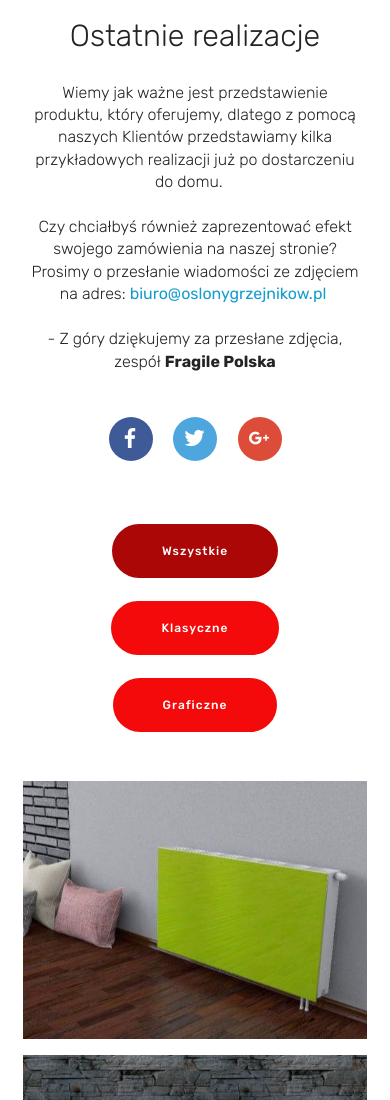
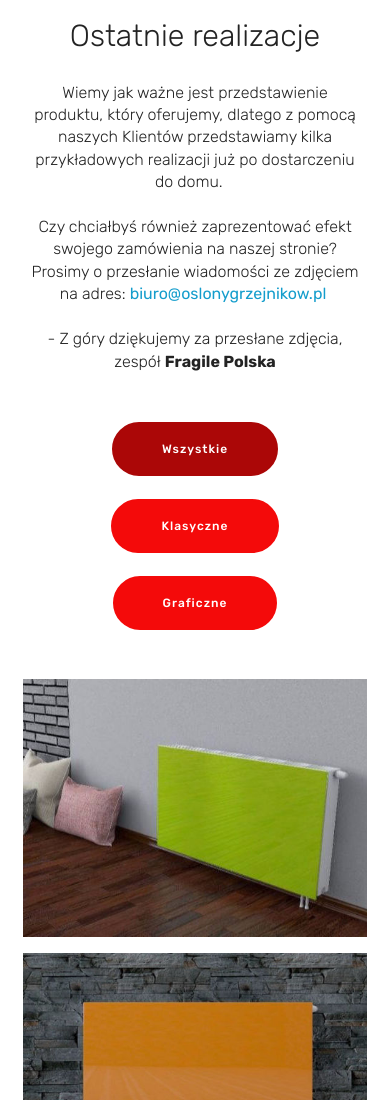
Before and after one commit to michborg/opinie, a plain HTML site: page page1.html in a window 390 px wide. Shown: the top 1100 px of the page. Drawn offline with Linux system fonts and the light colour scheme; files whose address does not match are found by name.

```diff
--- a/assets/mobirise/css/mbr-additional.css
+++ b/assets/mobirise/css/mbr-additional.css
@@ -1604,7 +1604,7 @@
 }
 .cid-qWArgfiCGj {
   padding-top: 15px;
-  padding-bottom: 15px;
+  padding-bottom: 0px;
   background-color: #ffffff;
 }
 .cid-qWArgfiCGj .mbr-section-subtitle {
@@ -1612,51 +1612,6 @@
 }
 .cid-qWArgfiCGj .mbr-section-subtitle DIV {
   color: #232323;
-}
-.cid-qWDvXFipiV {
-  padding-top: 15px;
-  padding-bottom: 15px;
-  background-color: #ffffff;
-}
-.cid-qWDvXFipiV .socicon-bg-facebook {
-  background: #3e5b98;
-  color: #ffffff;
-}
-.cid-qWDvXFipiV .socicon-bg-twitter {
-  background: #4da7de;
-  color: #ffffff;
-}
-.cid-qWDvXFipiV .socicon-bg-googleplus {
-  background: #dd4b39;
-  color: #ffffff;
-}
-.cid-qWDvXFipiV .socicon-bg-vkontakte {
-  background: #5a7fa6;
-  color: #ffffff;
-}
-.cid-qWDvXFipiV .socicon-bg-odnoklassniki {
-  background: #f48420;
-  color: #ffffff;
-}
-.cid-qWDvXFipiV .socicon-bg-pinterest {
-  background: #c92619;
-  color: #ffffff;
-}
-.cid-qWDvXFipiV .socicon-bg-mail {
-  background: #134785;
-  color: #ffffff;
-}
-.cid-qWDvXFipiV .btn-social {
-  border: none !important;
-}
-.cid-qWDvXFipiV [class^="socicon-"]:before,
-.cid-qWDvXFipiV [class*=" socicon-"]:before {
-  line-height: 44px;
-}
-@media (max-width: 767px) {
-  .cid-qWDvXFipiV .btn {
-    font-size: 20px !important;
-  }
 }
 .cid-qWDx7DOPC5 {
   padding-top: 0px;
--- a/page1.html
+++ b/page1.html
@@ -14,7 +14,6 @@
   <link rel="stylesheet" href="assets/bootstrap/css/bootstrap.min.css">
   <link rel="stylesheet" href="assets/bootstrap/css/bootstrap-grid.min.css">
   <link rel="stylesheet" href="assets/bootstrap/css/bootstrap-reboot.min.css">
-  <link rel="stylesheet" href="assets/socicon/css/styles.css">
   <link rel="stylesheet" href="assets/theme/css/style.css">
   <link rel="stylesheet" href="assets/gallery/style.css">
   <link rel="stylesheet" href="assets/mobirise/css/mbr-additional.css" type="text/css">
@@ -38,39 +37,7 @@
     </div>
 </section>
 
-<section class="engine"><a href="https://mobiri.se/r">free bootstrap templates</a></section><section class="cid-qWDvXFipiV" id="social-buttons3-11">
-
-
-
-
-
-    <div class="container">
-        <div class="media-container-row">
-            <div class="col-md-8 align-center">
-
-                <div>
-                    <div class="mbr-social-likes">
-                        <span class="btn btn-social socicon-bg-facebook facebook mx-2" title="Udostępnij łącze na Facebooku">
-                            <i class="socicon socicon-facebook"></i>
-                        </span>
-                        <span class="btn btn-social twitter socicon-bg-twitter mx-2" title="Udostępnij łącze na Twitterze">
-                            <i class="socicon socicon-twitter"></i>
-                        </span>
-                        <span class="btn btn-social plusone socicon-bg-googleplus mx-2" title="Udostępnij łącze na Google+">
-                            <i class="socicon socicon-googleplus"></i>
-                        </span>
-
-
-
-
-                    </div>
-                </div>
-            </div>
-        </div>
-    </div>
-</section>
-
-<section class="mbr-gallery mbr-slider-carousel cid-qWDx7DOPC5" id="gallery2-12">
+<section class="engine"><a href="https://mobiri.se/q">responsive web templates</a></section><section class="mbr-gallery mbr-slider-carousel cid-qWDx7DOPC5" id="gallery2-12">
 
 
 
@@ -86,9 +53,8 @@
   <script src="assets/tether/tether.min.js"></script>
   <script src="assets/bootstrap/js/bootstrap.min.js"></script>
   <script src="assets/smoothscroll/smooth-scroll.js"></script>
-  <script src="assets/sociallikes/social-likes.js"></script>
+  <script src="assets/bootstrapcarouselswipe/bootstrap-carousel-swipe.js"></script>
   <script src="assets/vimeoplayer/jquery.mb.vimeo_player.js"></script>
-  <script src="assets/bootstrapcarouselswipe/bootstrap-carousel-swipe.js"></script>
   <script src="assets/masonry/masonry.pkgd.min.js"></script>
   <script src="assets/imagesloaded/imagesloaded.pkgd.min.js"></script>
   <script src="assets/theme/js/script.js"></script>
```
Also changed, not shown: index.html (+1 -1 lines), 1 other file.
